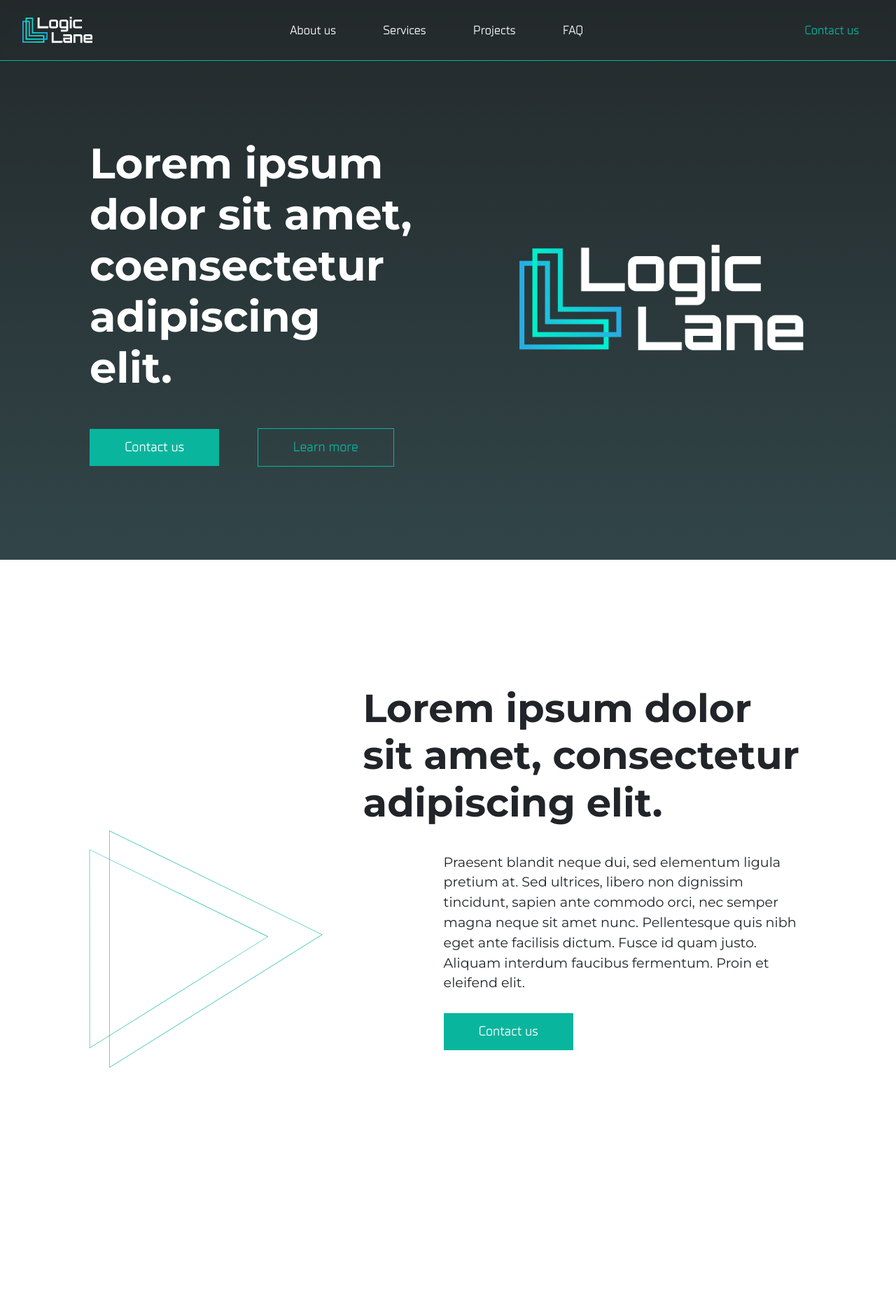
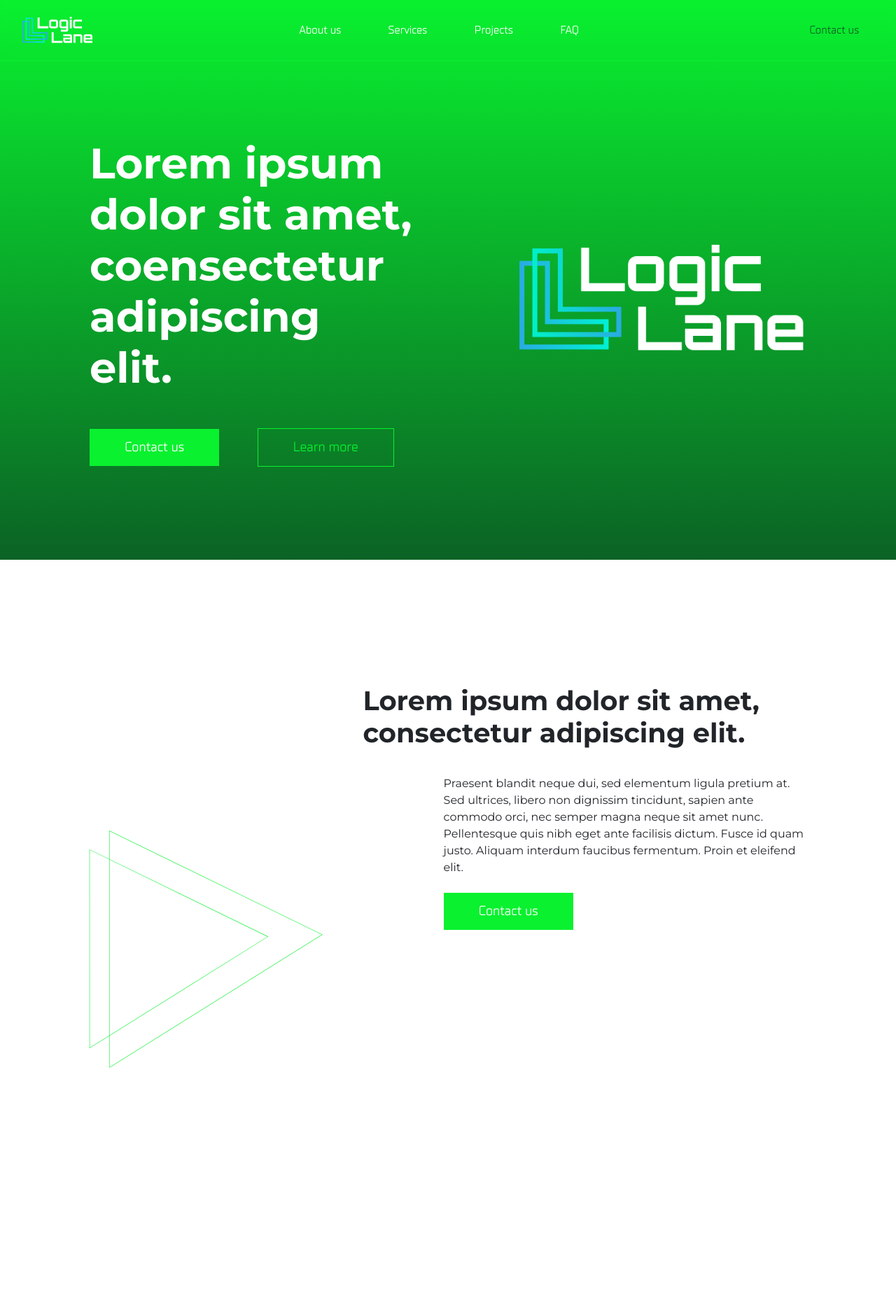
Before and after one commit to Skeibol/LogicLane-Web, a PHP site: page / in a window 1280 px wide. Shown: the top 1868 px of the page at 70% size. Run offline with PHP 8.4, Linux system fonts and the light colour scheme.

Commit message:
refacture css

```diff
--- a/css/style.css
+++ b/css/style.css
@@ -1,11 +1,53 @@
+:root {
+  --black: #000000;
+  --white: #ffffff;
+  --color-primary: #09f12f;
+  --color-primary-dimmed: #0b6325;
+  --secondary: #ee6f06;
+  --font-primary: "Montserrat", sans-serif;
+  --font-secondary: "TT Supermolot Neue";
+  --font-size-medium: 1.2rem;
+  --font-size-small: 1rem;
+  --font-size-title3: 2rem;
+  --font-size-title2: 2.4rem;
+  --font-size-title: 3.8rem;
+  --font-weight-title: 700;
+}
+a {
+  font-family: var(--font-secondary);
+  color: var(--white);
+  font-size: var(--font-size-medium);
+}
+p {
+  font-family: var(--font-primary);
+}
+
+h1 {
+  font-size: var(--font-size-title);
+  font-weight: var(--font-weight-title);
+  font-family: var(--font-primary);
+}
+
+h2 {
+  font-size: var(--font-size-title2);
+  font-weight: var(--font-weight-title);
+  font-family: var(--font-primary);
+}
+
+h3 {
+  font-size: var(--font-size-title3);
+  font-weight: var(--font-weight-title);
+  font-family: var(--font-primary);
+}
+
 @font-face {
-    font-family: 'TT Supermolot Neue';
+  font-family: "TT Supermolot Neue";
   /* src: url('TTSupermolotNeue-Regular.eot'); */
-    src: local('TT Supermolot Neue Regular'), local('TTSupermolotNeue-Regular'),
+  src: local("TT Supermolot Neue Regular"), local("TTSupermolotNeue-Regular"),
     /* url('TTSupermolotNeue-Regular.eot?#iefix') format('embedded-opentype'), */
-        url('../font/TTSupermolotNeue-Regular.woff2') format('woff2'),
-        url('../font/TTSupermolotNeue-Regular.woff') format('woff'),
-        url('../font/TTSupermolotNeue-Regular.ttf') format('truetype');
+      url("../font/TTSupermolotNeue-Regular.woff2") format("woff2"),
+    url("../font/TTSupermolotNeue-Regular.woff") format("woff"),
+    url("../font/TTSupermolotNeue-Regular.ttf") format("truetype");
   font-weight: normal;
   font-style: normal;
 }
@@ -14,9 +56,12 @@ body {
   overflow-x: hidden;
 }
 
+.svg--fill {
+  fill: var(--color-primary);
+}
 /* NAVBAR-SECTION */
 .navbar-underline {
-    border-bottom: 1.5px solid #0AB59D;
+  border-bottom: 1.5px solid var(--color-primary);
 }
 
 .logo {
@@ -73,40 +115,34 @@ svg>g>g>.cls-2 {
   padding: 0.6vw;
 }
 
-.scrolled>div>ul>li>a {
-    color: rgb(0, 0, 0);
+.scrolled > div > ul > li > a {
+  color: var(--black);
 }
 
 .nav-link {
-    font-family: 'TT Supermolot Neue';
-    font-size: 1.1rem;
-    color: white;
+  font-family: var(--font-secondary);
+  font-size: var(--font-size-small);
 }
 
-.navbar-toggler{
-    background-color:rgba(0, 0, 0, 0.342);
+.navbar-toggler {
+  background-color: var(--black);
 }
 
 .nav-contact .nav-link {
-    color: #0AB59D !important;
+  color: var(--color-primary-dimmed) !important;
 }
 
 ul li {
   padding: 0 2vw 0 2vw;
 }
 
-p {
-    font-family: 'Montserrat', sans-serif;
-}
-
-h1 {
-    font-family: 'Montserrat', sans-serif;
-}
-
 /* HERO-SECTION */
 
 .hero-container {
-    background: linear-gradient(#23292B, #314548);
+  background: linear-gradient(
+    var(--color-primary),
+    var(--color-primary-dimmed)
+  );
   display: flex;
   /* establish flex container */
   width: 100vw;
@@ -141,16 +173,9 @@ h1 {
 }
 
 .btn-contact {
-    background-color: #0AB59D;
+  background-color: var(--color-primary);
   padding: 12px 50px 12px 50px;
   border-style: none !important;
-
-}
-
-.btn-contact a {
-    color: white;
-    font-family: 'TT Supermolot Neue';
-    font-size: 1.2rem;
 }
 
 .btn-contact a:hover {
@@ -158,16 +183,14 @@ h1 {
 }
 
 .btn-learn-more {
-    border: solid 1.5px #0AB59D !important;
+  border: solid 1.5px var(--color-primary) !important;
   padding: 12px 50px 12px 50px;
   background: none !important;
   margin-left: 50px;
 }
 
 .btn-learn-more a {
-    color: #0AB59D;
-    font-family: 'TT Supermolot Neue';
-    font-size: 1.2rem;
+  color: var(--color-primary);
 }
 
 .btn-learn-more a:hover {
@@ -241,16 +261,11 @@ h1 {
 .about-us-title {
   margin-top: 20%;
   margin-left: -10%;
-    font-size: 3.5rem;
-    font-family: 'Montserrat', sans-serif;
-    font-weight: 700;
 }
 
 .about-us-info {
   padding-top: 5%;
   padding-left: 10%;
-    font-family: 'Montserrat', sans-serif;
-    font-size: 1.2rem;
 }
 
 /* CARDS-SECTION*/
--- a/header.php
+++ b/header.php
@@ -8,8 +8,6 @@
     <link rel="stylesheet" href="https://cdn.jsdelivr.net/npm/bootstrap@4.3.1/dist/css/bootstrap.min.css"
         integrity="sha384-ggOyR0iXCbMQv3Xipma34MD+dH/1fQ784/j6cY/iJTQUOhcWr7x9JvoRxT2MZw1T" crossorigin="anonymous">
     <link rel="stylesheet" href="css\style.css">
-    <link rel="stylesheet" href="css\contact-us.css">
-    <link rel="stylesheet" href="css\FAQ.css">
     <link rel="preconnect" href="https://fonts.googleapis.com">
     <link rel="preconnect" href="https://fonts.gstatic.com" crossorigin>
     <link href="https://fonts.googleapis.com/css2?family=Montserrat:wght@400;700&display=swap" rel="stylesheet">
--- a/index.php
+++ b/index.php
@@ -23,26 +23,21 @@ include "header.php";
 <div class="about-us-container" id="about-us">
     <div class="about-us-content">
         <div class="video-container">
-            <!-- <svg xmlns="http://www.w3.org/2000/svg" width="1104.305" height="1124.332" viewBox="0 0 1104.305 1124.332">
-                <g id="Exclusion_1" data-name="Exclusion 1" transform="translate(-329.467 -245.353)" fill="red">
-                    <path d="M424.253,1369.684h0l-.1-151.312L1176.73,748.113l-753.1-367.5.531,837.754-94.507,59.055-.184-942.757,94.16,45.948-.086-135.265,1010.23,493.515L424.254,1369.684Z" stroke="none" />
-                    <path d="M 425.7518920898438 1366.97900390625 L 1430.683349609375 739.028076171875 L 425.0426940917969 247.7555999755859 L 425.1264343261719 379.6806640625 L 1177.38818359375 746.76513671875 L 1179.819580078125 747.9515991210938 L 1177.525146484375 749.3853149414063 L 425.6582641601563 1219.20361328125 L 425.7518920898438 1366.97900390625 M 331.1500549316406 1274.72119140625 L 422.6571960449219 1217.541259765625 L 422.1276245117188 381.5553588867188 L 330.9670715332031 337.0713500976563 L 331.1500549316406 1274.72119140625 M 424.253173828125 1369.684326171875 L 424.2536010742188 1369.683959960938 L 424.1577453613281 1218.372436523438 L 1176.730346679688 748.1131591796875 L 423.6270141601563 380.6180114746094 L 424.1577453613281 1218.372436523438 L 329.6506042480469 1277.427001953125 L 329.4665832519531 334.6701354980469 L 423.6270141601563 380.6180114746094 L 423.5411682128906 245.3527221679688 L 1433.771484375 738.8673095703125 L 424.2536010742188 1369.683959960938 L 424.253173828125 1369.684326171875 Z" stroke="none" fill="#0ab59d" />
-                </g>
-            </svg> -->
+            <!-- VIDEO SVG -->
 
             <svg xmlns="http://www.w3.org/2000/svg" width="1188.493" height="1119.957" viewBox="0 0 1188.493 1119.957">
                 <g id="Group_17" data-name="Group 17" transform="translate(328.772 -899.426)">
                     <g id="Polygon_2" data-name="Polygon 2"
                         transform="matrix(0.848, -0.53, 0.53, 0.848, -328.772, 1420.131)" fill="none">
                         <path d="M388.5,0,777,622H0Z" stroke="none" />
-                        <path
+                        <path class="svg--fill"
                             d="M 388.4999084472656 2.8314208984375 L 2.70538330078125 620.5 L 774.2946166992188 620.5 L 388.4999084472656 2.8314208984375 M 388.4999084472656 0 L 777 622 L 0 622 L 388.4999084472656 0 Z"
                             stroke="none" fill="#0ab59d" />
                     </g>
                     <g id="Polygon_4" data-name="Polygon 4"
                         transform="matrix(0.848, -0.53, 0.53, 0.848, -318.772, 1390.131)" fill="none">
                         <path d="M463,0,926,742H0Z" stroke="none" />
-                        <path
+                        <path class="svg--fill"
                             d="M 462.9998779296875 2.83355712890625 L 2.7041015625 740.5 L 923.2958984375 740.5 L 462.9998779296875 2.83355712890625 M 462.9998779296875 0 L 926 742 L 0 742 L 462.9998779296875 0 Z"
                             stroke="none" fill="#0ab59d" />
                     </g>
@@ -157,14 +152,15 @@ include "header.php";
 
 </div>
 <div class="bcg-1">
-    <img src="images/logo/bg-line-top.svg" alt="" class="bcg">
+    <img class="svg--fill" src="images/logo/bg-line-top.svg" alt="" class="bcg">
 </div>
+<!-- CAROUSEL SVG -->
 <div class="carousel" id="projects">
     <div class="carousel--left carousel--container">
         <button class="switch-up"> <svg xmlns="http://www.w3.org/2000/svg" width="73" height="72" viewBox="0 0 73 72">
                 <g id="Polygon_9" data-name="Polygon 9" fill="none">
                     <path d="M36.5,0,73,72H0Z" stroke="none" />
-                    <path
+                    <path class="svg--fill"
                         d="M 36.5 3.317390441894531 L 2.442146301269531 70.5 L 70.55785369873047 70.5 L 36.5 3.317390441894531 M 36.5 0 L 73 72 L 0 72 L 36.5 0 Z"
                         stroke="none" fill="#0ab59d" />
                 </g>
@@ -189,7 +185,7 @@ include "header.php";
         <button class="switch-down"><svg xmlns="http://www.w3.org/2000/svg" width="73" height="72" viewBox="0 0 73 72">
                 <g id="Polygon_10" data-name="Polygon 10" transform="translate(73 72) rotate(-180)" fill="none">
                     <path d="M36.5,0,73,72H0Z" stroke="none" />
-                    <path
+                    <path class="svg--fill"
                         d="M 36.5 3.317390441894531 L 2.442146301269531 70.5 L 70.55785369873047 70.5 L 36.5 3.317390441894531 M 36.5 0 L 73 72 L 0 72 L 36.5 0 Z"
                         stroke="none" fill="#0ab59d" />
                 </g>
@@ -197,7 +193,7 @@ include "header.php";
         </button>
     </div>
     <div class="carousel--right carousel--container carousel--info">
-        <h2 class="carousel--header">Projekt</h2>
+        <h3 class="carousel--header">Projekt</h3>
         <p class="carousel--text">Praesent blandit neque dui, sed elementum ligula pretium at. Sed ultrices, libero non
             dignissim tincidunt, sapien ante commodo orci, nec semper magna neque sit amet nunc. Pellentesque quis nibh
             eget ante facilisis dictum. Fusce id quam justo. Aliquam interdum faucibus fermentum. Proin et eleifend
```
Also changed, not shown: other parts of css/style.css (+171 -54 lines), contact-us.php (+7 -4 lines), css/FAQ.css (deleted, +0 -39 lines), css/contact-us.css (deleted, +0 -109 lines), images/bcg-3.svg. Lines whose indentation alone changed are shown as unchanged.
